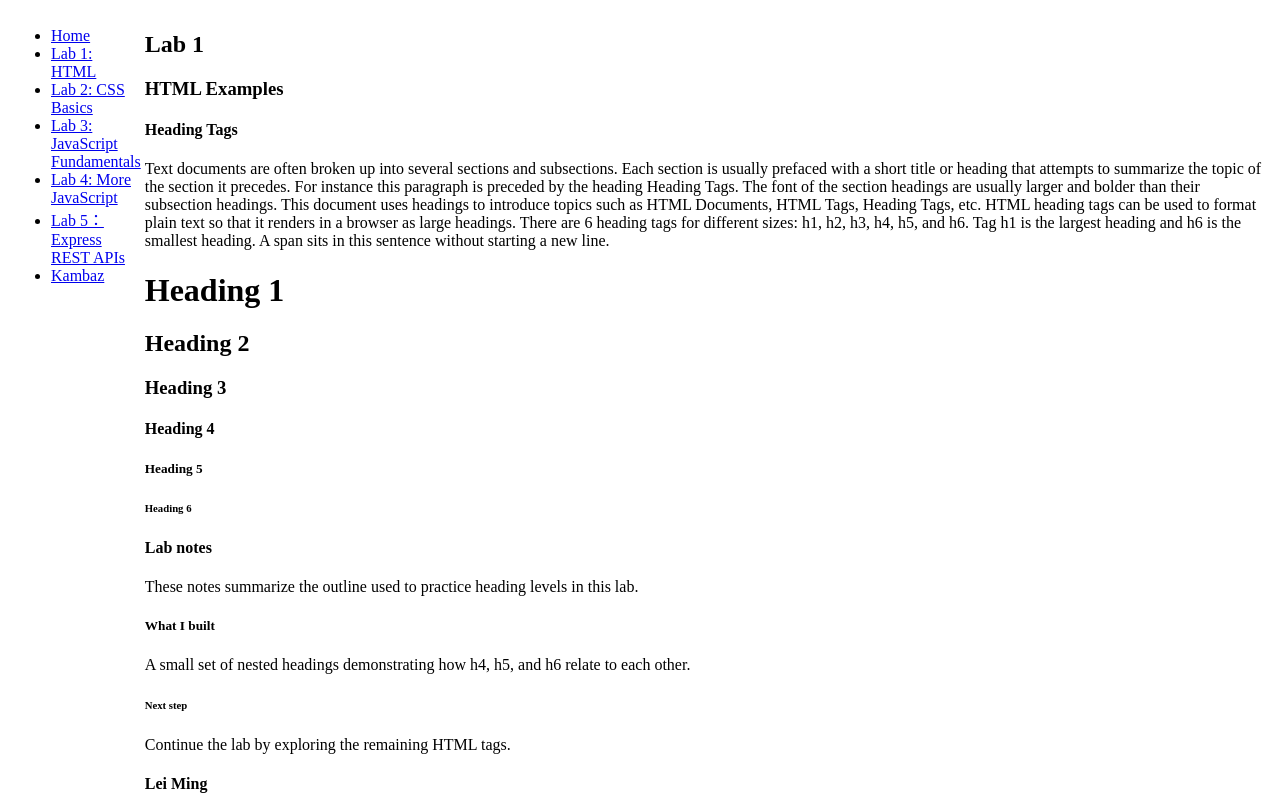
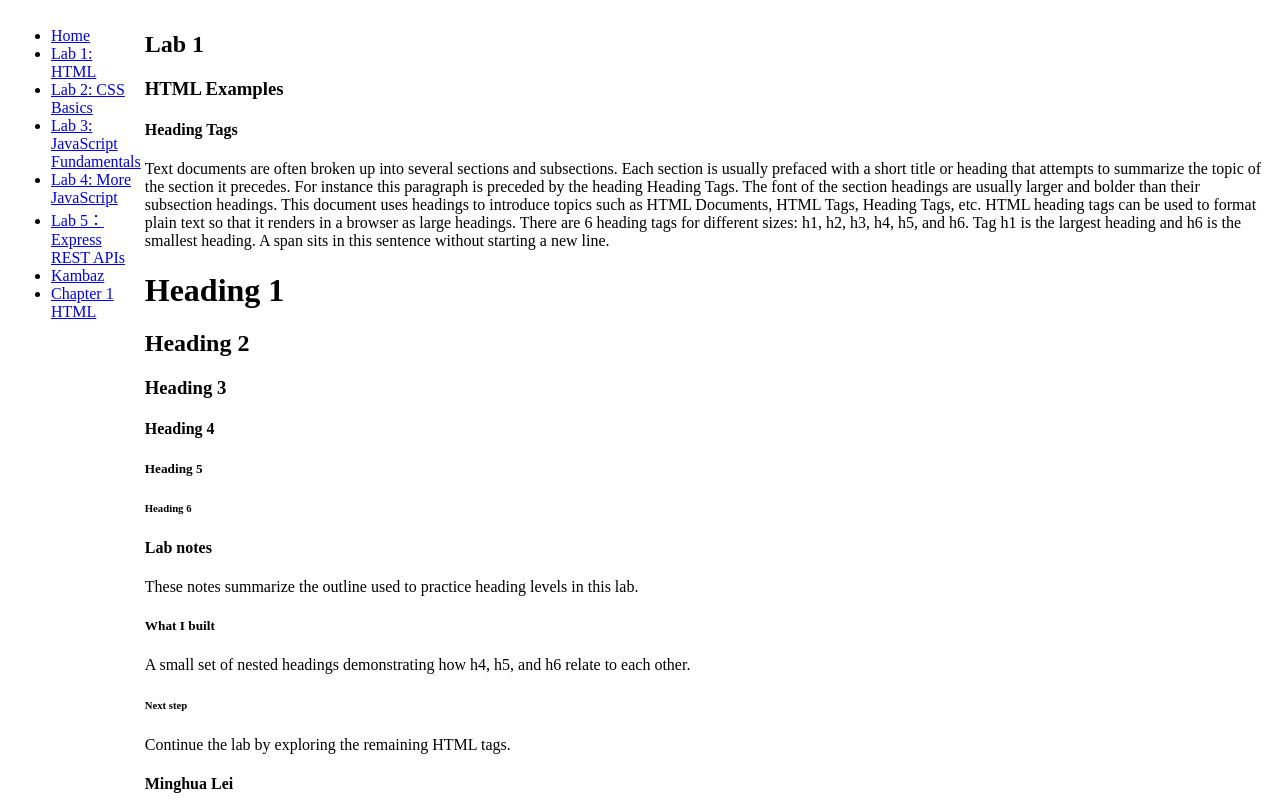
Before and after one commit to Fixlei/kambaz-next-js, a Next.js app: page /labs/lab1 in a window 1280 px wide. Shown: the top 800 px of the page. Built offline with nearby package versions, Linux system fonts and the light colour scheme.

Commit message:
A1:fix wd-your-heading, wd-your-image, wd-toc-book-link

```diff
--- a/app/labs/TOC.tsx
+++ b/app/labs/TOC.tsx
@@ -30,6 +30,11 @@ export default function TOC() {
           Kambaz
         </Link>
       </li>
+      <li>
+        <Link id="wd-toc-book-link" href="/labs/ch1">
+          Chapter 1 HTML
+        </Link>
+      </li>
     </ul>
   );
 }
--- a/app/labs/lab1/HeadingTags.tsx
+++ b/app/labs/lab1/HeadingTags.tsx
@@ -8,35 +8,31 @@ export default function HeadingTags() {
       this paragraph is preceded by the heading Heading Tags. The font of the
       section headings are usually larger and bolder than their subsection
       headings. This document uses headings to introduce topics such as HTML
-      Documents, HTML Tags, Heading Tags, etc. HTML heading tags can be used
-      to format plain text so that it renders in a browser as large headings.
-      There are 6 heading tags for different sizes: h1, h2, h3, h4, h5, and
-      h6. Tag h1 is the largest heading and h6 is the smallest heading. A{" "}
+      Documents, HTML Tags, Heading Tags, etc. HTML heading tags can be used to
+      format plain text so that it renders in a browser as large headings. There
+      are 6 heading tags for different sizes: h1, h2, h3, h4, h5, and h6. Tag h1
+      is the largest heading and h6 is the smallest heading. A{" "}
       <span id="wd-inline-span">span</span> sits in this sentence without
       starting a new line.
-
       <h1>Heading 1</h1>
       <h2>Heading 2</h2>
       <h3>Heading 3</h3>
       <h4>Heading 4</h4>
       <h5>Heading 5</h5>
       <h6>Heading 6</h6>
-
       <div id="wd-ai-headings">
         <h4>Lab notes</h4>
         These notes summarize the outline used to practice heading levels in
         this lab.
-        <h5>What I built</h5>
-        A small set of nested headings demonstrating how h4, h5, and h6 relate
-        to each other.
+        <h5>What I built</h5>A small set of nested headings demonstrating how
+        h4, h5, and h6 relate to each other.
         <h6>Next step</h6>
         Continue the lab by exploring the remaining HTML tags.
       </div>
-
-      <h4>Lei Ming</h4>
+      <div id="wd-your-heading"></div>
+      <h4>Minghua Lei</h4>
       Hi, I&apos;m Lei Ming, and I&apos;m currently learning{" "}
-      <span id="wd-personal-span">full-stack</span> web development in this
-      course.
+      <span id="wd-your-span">full-stack</span> web development in this course.
     </div>
   );
 }
--- a/app/labs/lab1/Images.tsx
+++ b/app/labs/lab1/Images.tsx
@@ -33,7 +33,7 @@ export default function Images() {
       Loading a local image:
       <br />
       <img
-        id="wd-boston"
+        id="wd-your-image"
         src="/images/boston.jpg"
         height="280px"
         width="200px"
```
